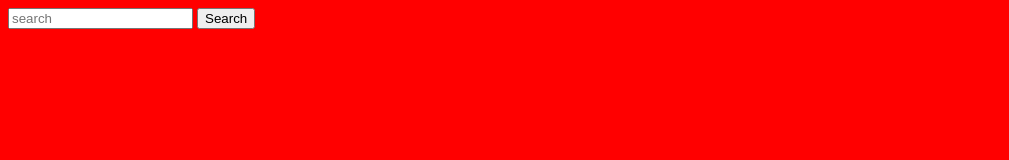
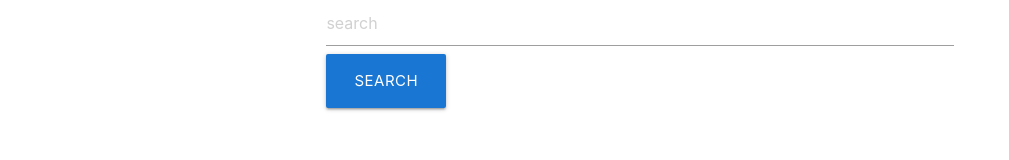
Before and after one commit to Robotron2/dictionaryAPI, a plain HTML site: page index.html in a window 1280 px wide. Shown: the whole page, without its empty margins (0-1009 px from the left). Drawn offline with nearby package versions, Linux system fonts and the light colour scheme.

Commit message:
Stying ongoing with materialize

```diff
--- a/index.html
+++ b/index.html
@@ -6,14 +6,23 @@
     <meta http-equiv="X-UA-Compatible" content="IE=edge">
     <meta name="viewport" content="width=device-width, initial-scale=1.0">
     <link rel="stylesheet" href="style.css">
+    <!-- Compiled and minified CSS -->
+    <link rel="stylesheet" href="https://cdnjs.cloudflare.com/ajax/libs/materialize/1.0.0/css/materialize.min.css">
     <title>Dictionary</title>
 </head>
 
 <body>
-    <input type="text" id="inputWord" placeholder="search">
-    <button id="search">Search</button>
-    <div id="wordDiv"></div>
-    <div id="phoneticDiv"></div>
+    <div class="container">
+        <div class="container">
+            <input type="text" id="inputWord" placeholder="search">
+            <button id="search" class="btn waves-effect wave-light btn-large blue darken-2">Search</button>
+        </div>
+        <div id="wordDiv"></div>
+        <div id="phoneticDiv"></div>
+    </div>
+
+    <!-- Compiled and minified JavaScript -->
+    <script src="https://cdnjs.cloudflare.com/ajax/libs/materialize/1.0.0/js/materialize.min.js"></script>
     <script src="index.js"></script>
 </body>
 
--- a/index.js
+++ b/index.js
@@ -26,7 +26,7 @@ searchBtn.addEventListener("click", () => {
                 let returnedWordArray = data
                 for (let wordBank = 0; wordBank < returnedWordArray.length; wordBank++) {
                     phoneticDiv.innerHTML += `
-                    <div><h1>${returnedWordArray[wordBank].word}<span>${wordBank + 1}</span></h1></div>
+                    <div><h1 class="blue-text lighten-1">${returnedWordArray[wordBank].word}<span>${wordBank + 1}</span></h1></div>
                     `
                     if (returnedWordArray[wordBank].phonetic != true) {
                         phoneticDiv.innerHTML += ""
--- a/style.css
+++ b/style.css
@@ -1,3 +1,3 @@
 body {
-    background-color: red;
+    /* background-color: red; */
 }
```
